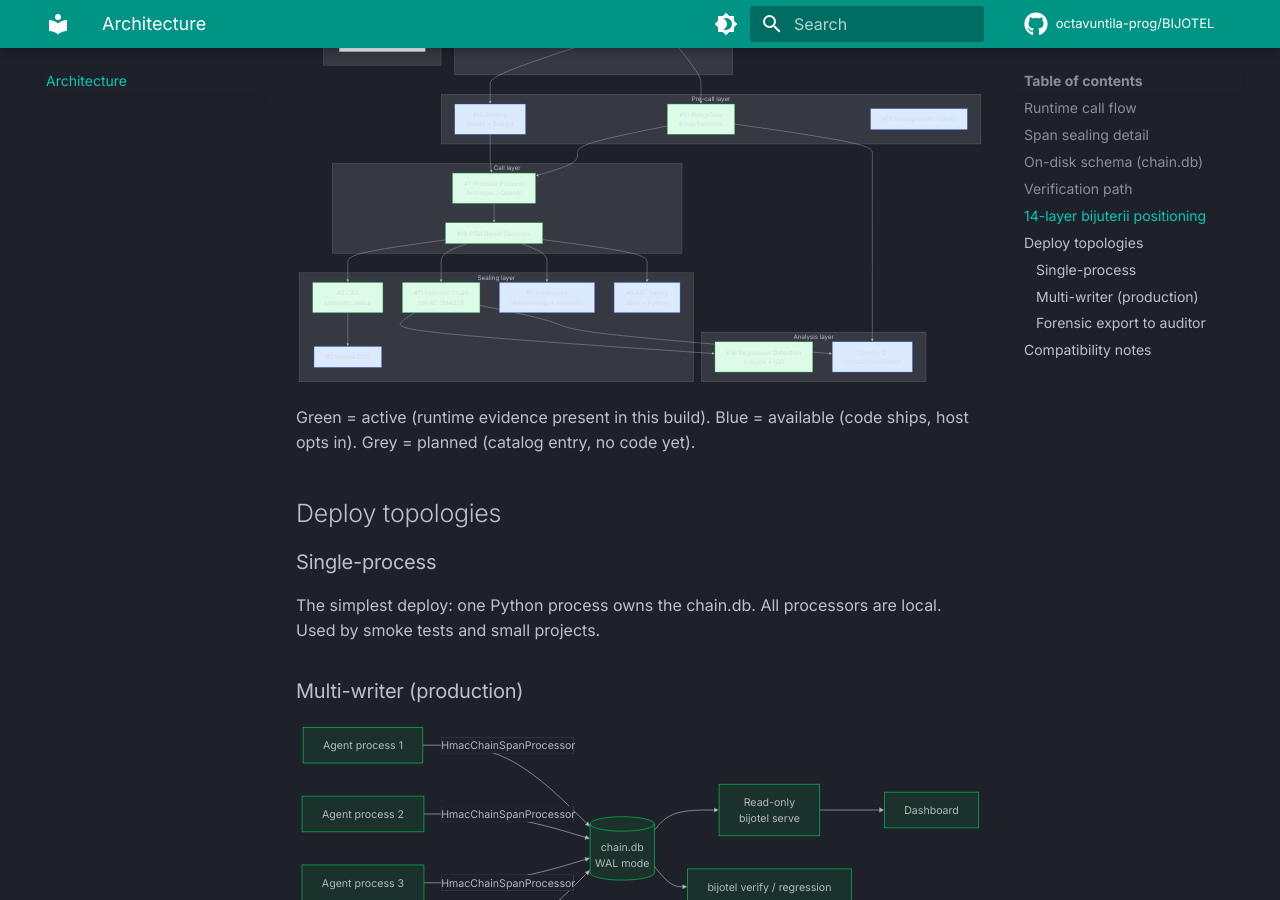
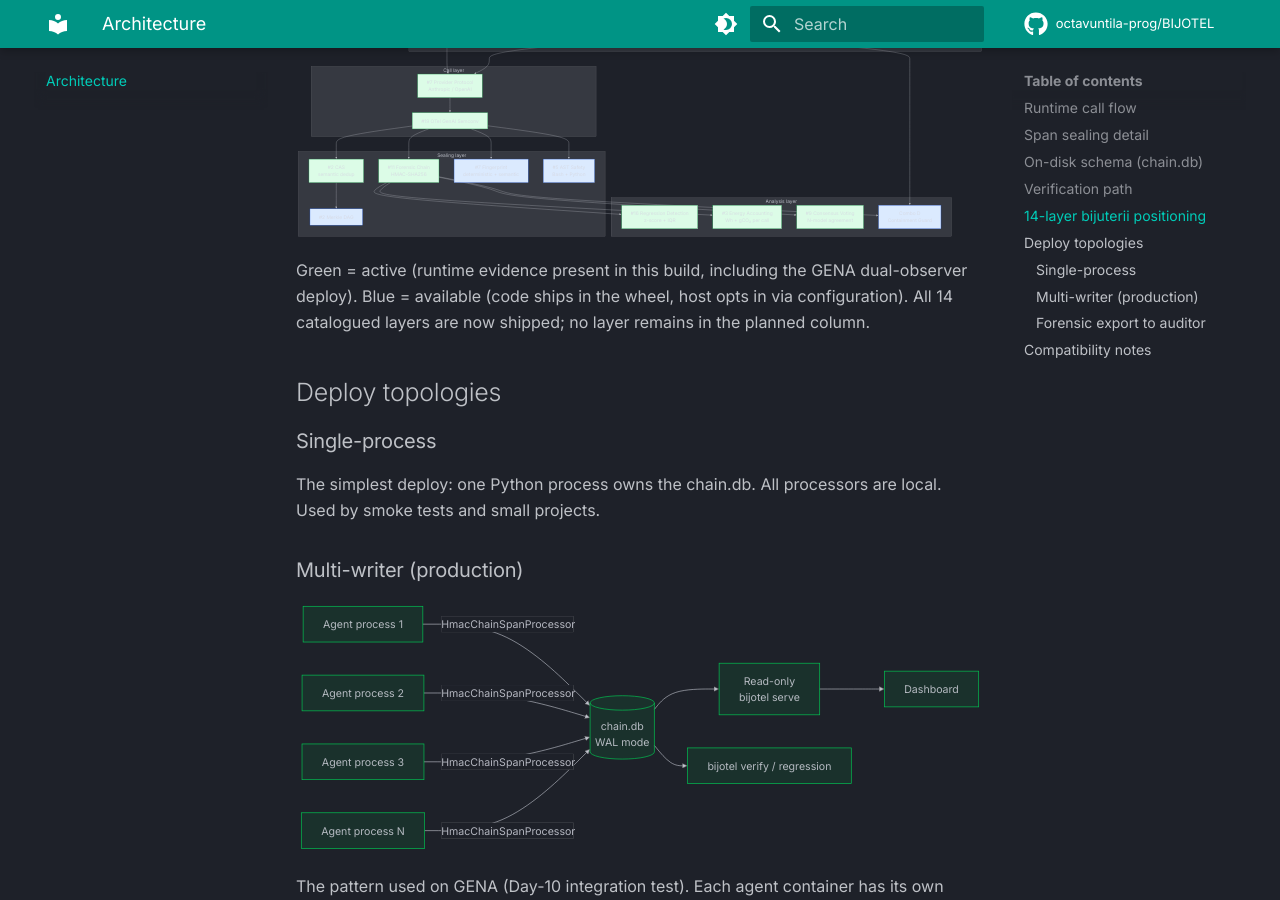
Before and after one commit to octavuntila-prog/BIJOTEL, an MkDocs documentation site: the page built from docs/architecture.md, in a window 1280 px wide and 900 px high, scrolled down 3842 px. Built offline with MkDocs 1.6.1 and Material for MkDocs 9.7.7, drawn with Linux system fonts in a browser that asks for light colours; comment, search, counter and statistics services are not loaded.

Commit message:
docs(architecture): sync docs/architecture.md to match root ARCHITECTURE.md
Twin file to ARCHITECTURE.md (the docs copy) still carried the
"Planned (v1.3+)" subgraph after yesterday's edit only touched the
root copy. mkdocs builds from docs/architecture.md, so the deployed
docs page kept showing Energy + Consensus as planned even though the
GitHub README rendered them as active.

Apply the identical fix here: drop PLANNED subgraph, move L3 and L9
into ANALYZE with green styling, update legend.

Two files now in lockstep. Future edits should touch both.

````diff
--- a/docs/architecture.md
+++ b/docs/architecture.md
@@ -234,13 +233,14 @@
     style L15 fill:#dbeafe,stroke:#2563eb
     style L18 fill:#dbeafe,stroke:#2563eb
     style D fill:#dbeafe,stroke:#2563eb
-    style L3 fill:#f3f4f6,stroke:#9ca3af
-    style L9 fill:#f3f4f6,stroke:#9ca3af
+    style L3 fill:#dcfce7,stroke:#16a34a
+    style L9 fill:#dcfce7,stroke:#16a34a
 ```
 
-Green = active (runtime evidence present in this build). Blue =
-available (code ships, host opts in). Grey = planned (catalog entry,
-no code yet).
+Green = active (runtime evidence present in this build, including the
+GENA dual-observer deploy). Blue = available (code ships in the wheel,
+host opts in via configuration). All 14 catalogued layers are now
+shipped; no layer remains in the planned column.
 
 ## Deploy topologies
 
````
Also changed, not shown: other parts of docs/architecture.md (+4 -5 lines).
